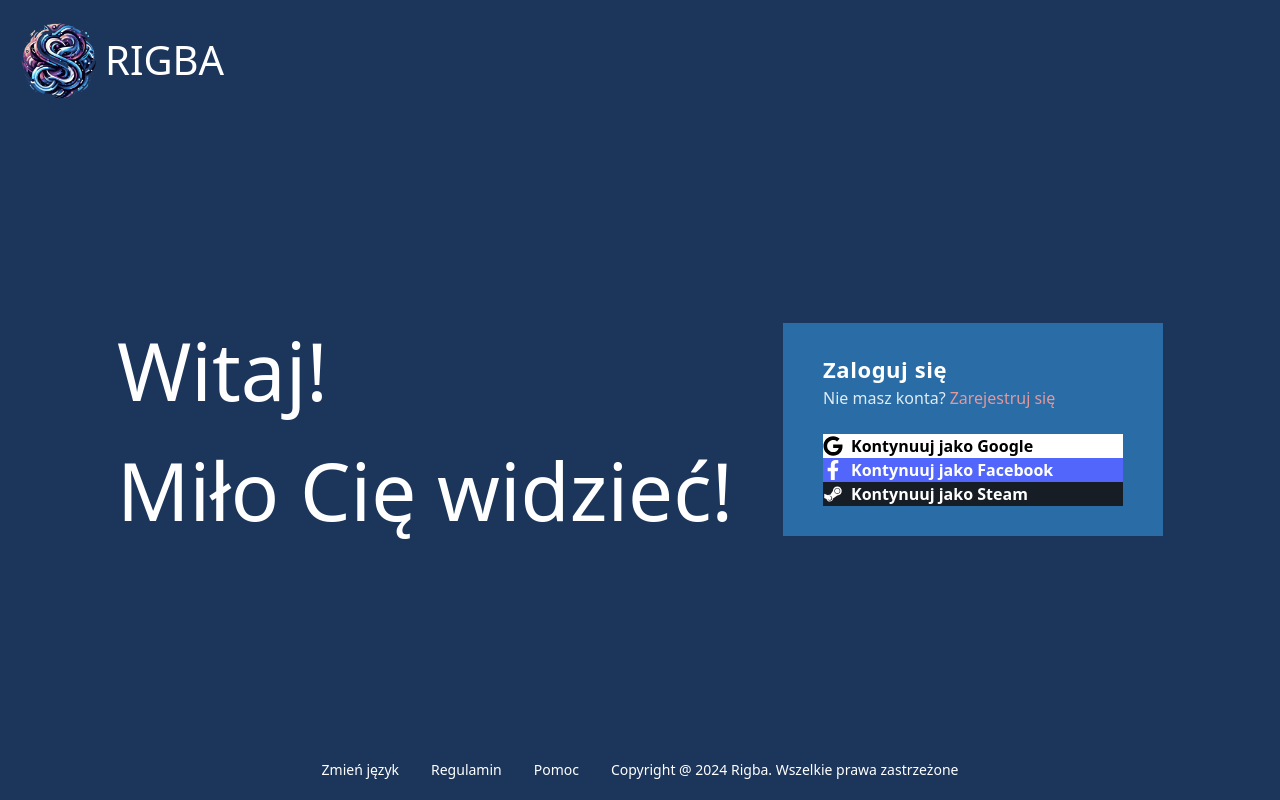
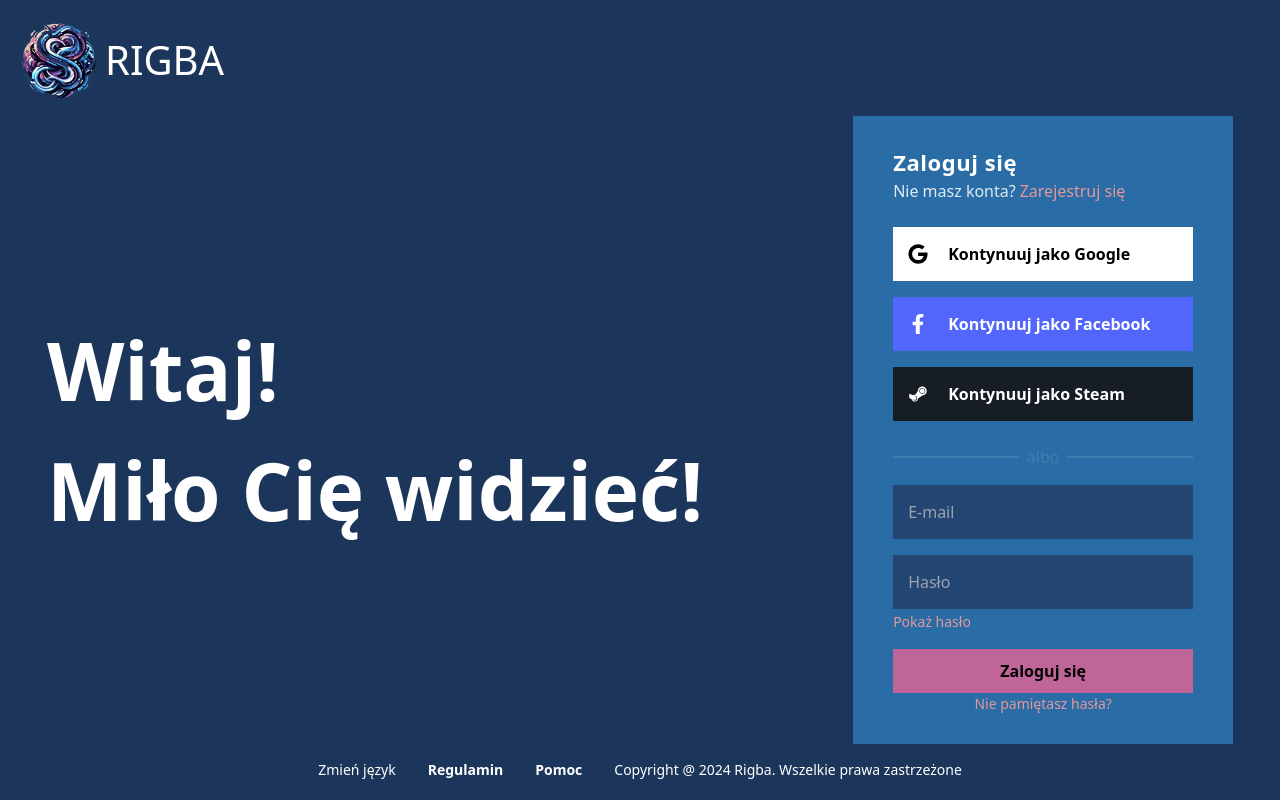
Before and after one commit to Prispajer/rigba-game-store, a Next.js app: page /login in a window 1280 px wide. Built offline with nearby package versions, Linux system fonts and the light colour scheme.

Commit message:
Initially login page styling is done

```diff
--- a/src/app/(auth)/layout.tsx
+++ b/src/app/(auth)/layout.tsx
@@ -27,8 +27,12 @@
           <footer className="text-center p-[5px] ">
             <div className="flex justify-center items-center gap-8 text-[white] text-[14px]">
               <button>Zmień język</button>
-              <Link href={"/terms-and-conditions"}>Regulamin</Link>
-              <Link href={"/support"}>Pomoc</Link>
+              <Link className="font-bold" href={"/terms-and-conditions"}>
+                Regulamin
+              </Link>
+              <Link className="font-bold" href={"/support"}>
+                Pomoc
+              </Link>
               <span className="cursor-default">
                 Copyright @ 2024 Rigba. Wszelkie prawa zastrzeżone
               </span>
--- a/src/app/globals.css
+++ b/src/app/globals.css
@@ -28,6 +28,10 @@
   @apply block mb-3 text-[14px] font-bold text-[white] cursor-default;
 }
 
+.platforms {
+  @apply p-[15px] my-4 cursor-pointer;
+}
+
 .platforms-span {
-  @apply ml-2 font-bold;
+  @apply ml-5 font-bold;
 }
--- a/src/components/Interface/Auth/LoginContainer.tsx
+++ b/src/components/Interface/Auth/LoginContainer.tsx
@@ -5,8 +5,8 @@
 
 export default function LoginContainer() {
   return (
-    <main className="flex justify-center items-center w-full gap-[50px]">
-      <h1 className="block text-[80px] text-[white]">
+    <main className="flex items-center mx-auto gap-[150px]">
+      <h1 className=" block text-[80px] text-[white] font-bold">
         Witaj!
         <br />
         Miło Cię widzieć!
@@ -19,12 +19,15 @@
             </h2>
             <h3 className="font-normal cursor-default text-[#DFEDF2]">
               Nie masz konta?
-              <Link className="text-[#E2999B] ml-1" href="/register">
+              <Link
+                className="text-[#E2999B] font-medium ml-1"
+                href="/register"
+              >
                 Zarejestruj się
               </Link>
             </h3>
           </div>
-          <div className="mt-6">
+          <div className="my-6">
             <div className="platforms bg-[#FFFFFF]">
               <Link href="/social-connect/google" className="flex items-center">
                 <FaGoogle size={20} color={"black"} />
@@ -53,6 +56,56 @@
               </Link>
             </div>
           </div>
+          <div className="flex items-center justify-center text-[#ffffff1f]">
+            <div className="flex-1 border-[1px] border-[#ffffff1f] "></div>
+            <span className="flex-0 px-2 cursor-default">albo</span>
+            <div className="flex-1 border-[1px] border-[#ffffff1f]"></div>
+          </div>
+          <form
+            action="
+          "
+          >
+            <div className="py-4">
+              <input
+                className="bg-[#244673]  w-[100%] p-[15px]"
+                type="email"
+                name="username"
+                id="username"
+                placeholder="E-mail"
+                autoCorrect="off"
+              />
+            </div>
+            <div className="">
+              <input
+                className="bg-[#244673]  w-[100%] p-[15px]"
+                type="password"
+                name="password"
+                id="password"
+                placeholder="Hasło"
+                autoCorrect="off"
+              />
+            </div>
+            <button
+              className="text-[14px] text-[#E2999B] font-medium"
+              type="button"
+            >
+              Pokaż hasło
+            </button>
+            <div className="flex flex-col items-center justfiy-center w- pt-4">
+              <button
+                className="text-[black] font-semibold	w-full bg-[#BF6597] p-[10px]"
+                type="submit"
+              >
+                Zaloguj się
+              </button>
+              <Link
+                className="text-[14px] font-medium text-[#E2999B]"
+                href="/forgot-password"
+              >
+                Nie pamiętasz hasła?
+              </Link>
+            </div>
+          </form>
         </div>
       </div>
     </main>
```
